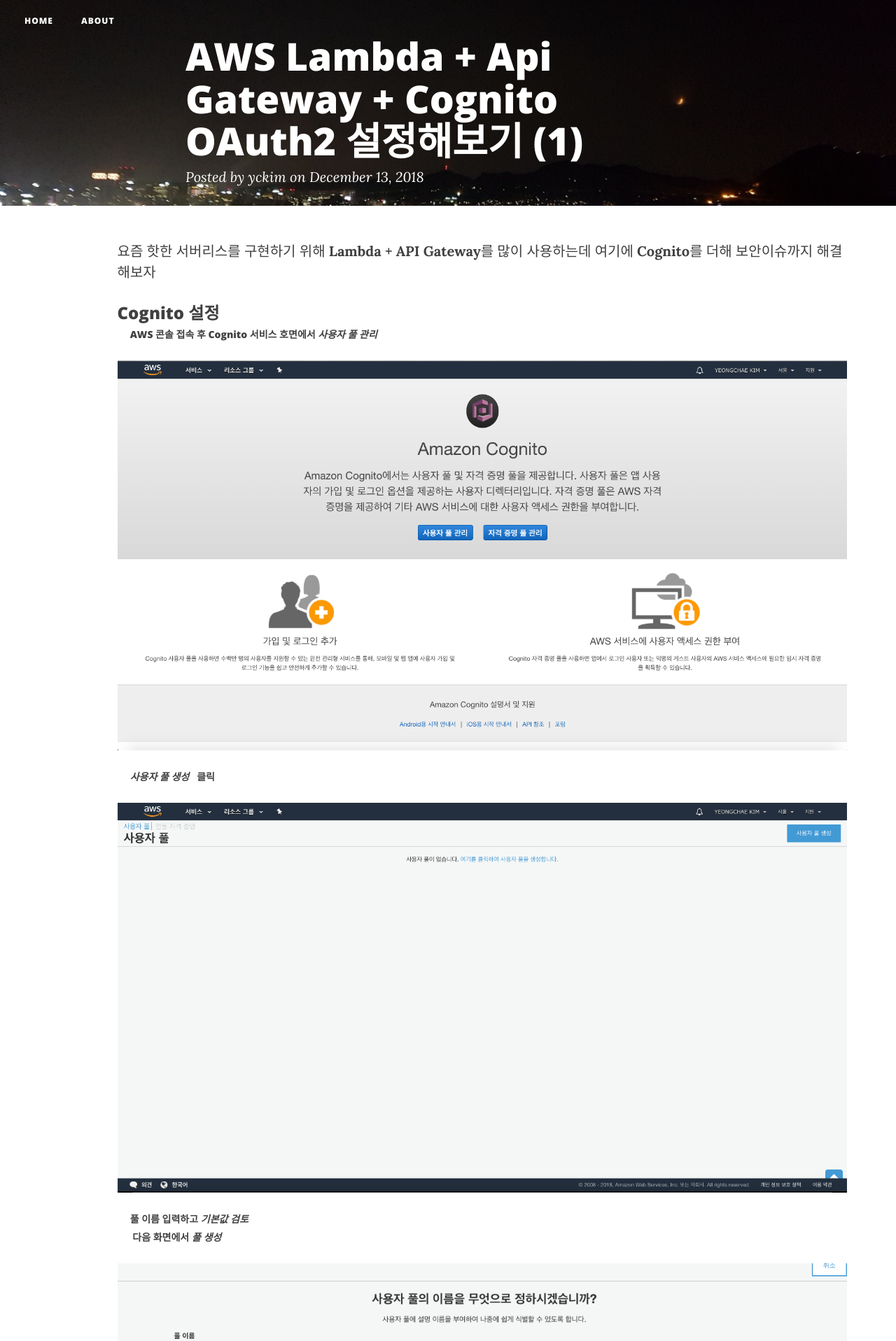
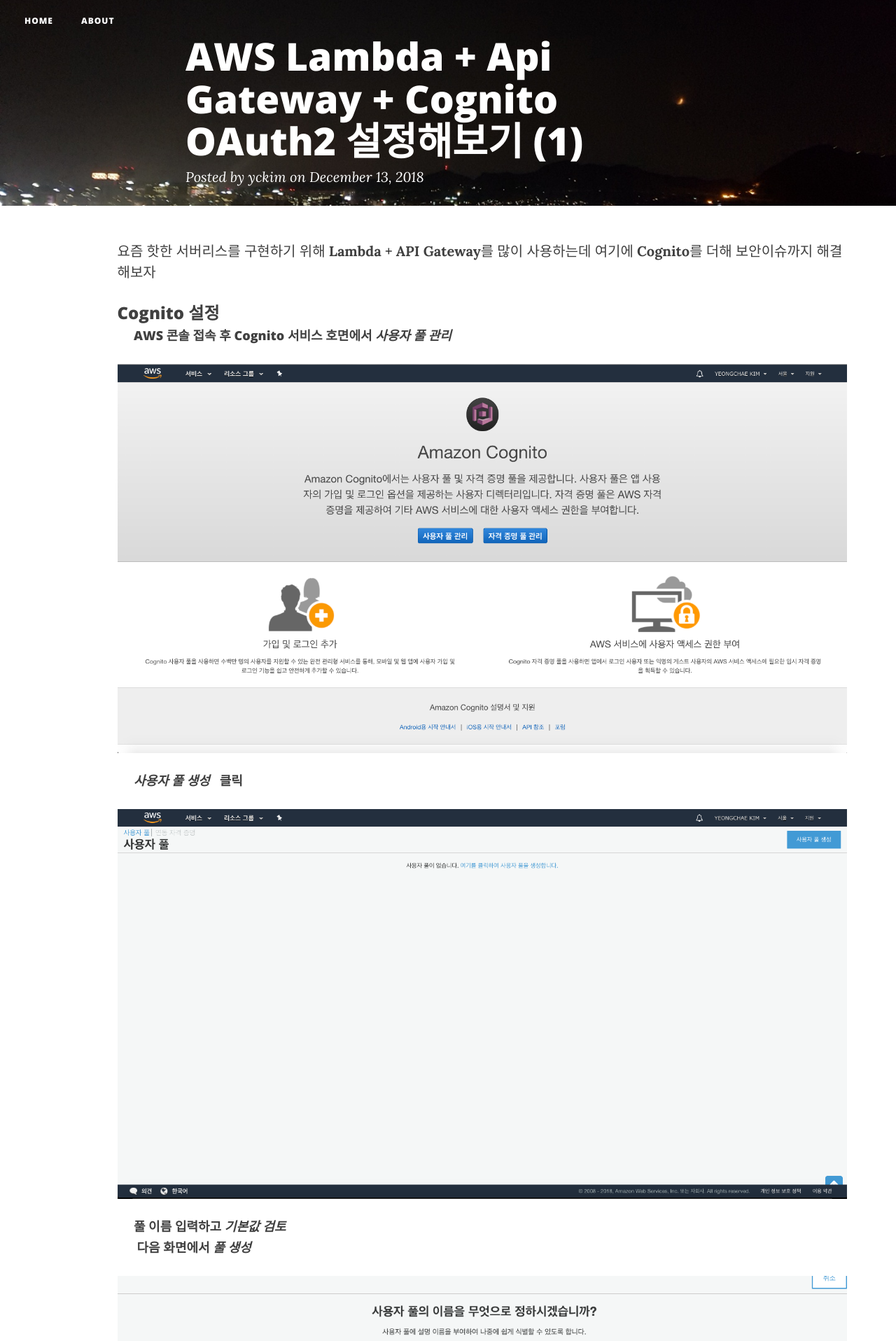
Before and after one commit to kimyeong-chae/kimyeong-chae.github.io, a Jekyll site: the page built from _posts/aws/2018-12-13-aws-cognito-apigateway-lambda.md, in a window 1280 px wide. Shown: the top 1916 px of the page at 70% size. Built offline with Jekyll 4.4.1, drawn with Linux system fonts in a browser that asks for light colours; nearby versions of some CDN libraries; comment, search, counter and statistics services are not loaded.

Commit message:
글씨 크기 키움

```diff
--- a/_posts/aws/2018-12-13-aws-cognito-apigateway-lambda.md
+++ b/_posts/aws/2018-12-13-aws-cognito-apigateway-lambda.md
@@ -13,30 +13,30 @@
 
 ### Cognito 설정
 
-##### &nbsp;&nbsp;&nbsp;&nbsp; AWS 콘솔 접속 후 Cognito 서비스 호면에서 *사용자 풀 관리*  &nbsp;
+#### &nbsp;&nbsp;&nbsp;&nbsp; AWS 콘솔 접속 후 Cognito 서비스 호면에서 *사용자 풀 관리*  &nbsp;
 ![cognito-1](/img/post/20181213/cognito-1.png )
 
-##### &nbsp;&nbsp;&nbsp;&nbsp; *사용자 풀 생성* &nbsp; 클릭
+#### &nbsp;&nbsp;&nbsp;&nbsp; *사용자 풀 생성* &nbsp; 클릭
 ![cognito-2](/img/post/20181213/cognito-2.png )
 
-##### &nbsp;&nbsp;&nbsp;&nbsp; 풀 이름 입력하고 *기본값 검토* &nbsp;
-##### &nbsp;&nbsp;&nbsp;&nbsp;&nbsp; 다음 화면에서 *풀 생성*
+#### &nbsp;&nbsp;&nbsp;&nbsp; 풀 이름 입력하고 *기본값 검토* &nbsp;
+#### &nbsp;&nbsp;&nbsp;&nbsp;&nbsp; 다음 화면에서 *풀 생성*
 ![cognito-3](/img/post/20181213/cognito-3.png )
 
-##### &nbsp;&nbsp;&nbsp;&nbsp; 일반설정 > 앱 클라이언트 > 앱 클라이언트 추가
+#### &nbsp;&nbsp;&nbsp;&nbsp; 일반설정 > 앱 클라이언트 > 앱 클라이언트 추가
 ![cognito-4](/img/post/20181213/cognito-4.png )
 
-##### &nbsp;&nbsp;&nbsp;&nbsp; *앱 클라이언트 이름* 입력 후 *앱 클라이언트 생성*
+#### &nbsp;&nbsp;&nbsp;&nbsp; *앱 클라이언트 이름* 입력 후 *앱 클라이언트 생성*
 ![cognito-5](/img/post/20181213/cognito-5.png )
 
-##### &nbsp;&nbsp;&nbsp;&nbsp; 앱 통합 > 도메인 이름 > 도메인 이름 입력, 가용성 확인 후 저장
+#### &nbsp;&nbsp;&nbsp;&nbsp; 앱 통합 > 도메인 이름 > 도메인 이름 입력, 가용성 확인 후 저장
 ![cognito-6](/img/post/20181213/cognito-6.png )
 
-##### &nbsp;&nbsp;&nbsp;&nbsp; 앱 통합 > 리소스 서버 > *리소스 서버 추가* 선택 후 *이름*, *식별자*를 입력해주세요
-##### &nbsp;&nbsp;&nbsp;&nbsp; 여기서 입력한 *식별자*와 *범위 이름*이 토큰 발급시 사용되게 됩니다
+#### &nbsp;&nbsp;&nbsp;&nbsp; 앱 통합 > 리소스 서버 > *리소스 서버 추가* 선택 후 *이름*, *식별자*를 입력해주세요
+#### &nbsp;&nbsp;&nbsp;&nbsp; 여기서 입력한 *식별자*와 *범위 이름*이 토큰 발급시 사용되게 됩니다
 ![cognito-7](/img/post/20181213/cognito-7.png )
 
-##### &nbsp;&nbsp;&nbsp;&nbsp; 앱 통합 > 앱 클라이언트 설정 > *Cognito User Pool, Client credentials, 허용된 사용자 지점 범위*  &nbsp; 체크 후 저장
+#### &nbsp;&nbsp;&nbsp;&nbsp; 앱 통합 > 앱 클라이언트 설정 > *Cognito User Pool, Client credentials, 허용된 사용자 지점 범위*  &nbsp; 체크 후 저장
 ![cognito-8](/img/post/20181213/cognito-8.png )
 
 ### 여기까지 따라오셨으면 Cognito 설정은 끝났습니다 다음 글로 ㄱㄱ
```
